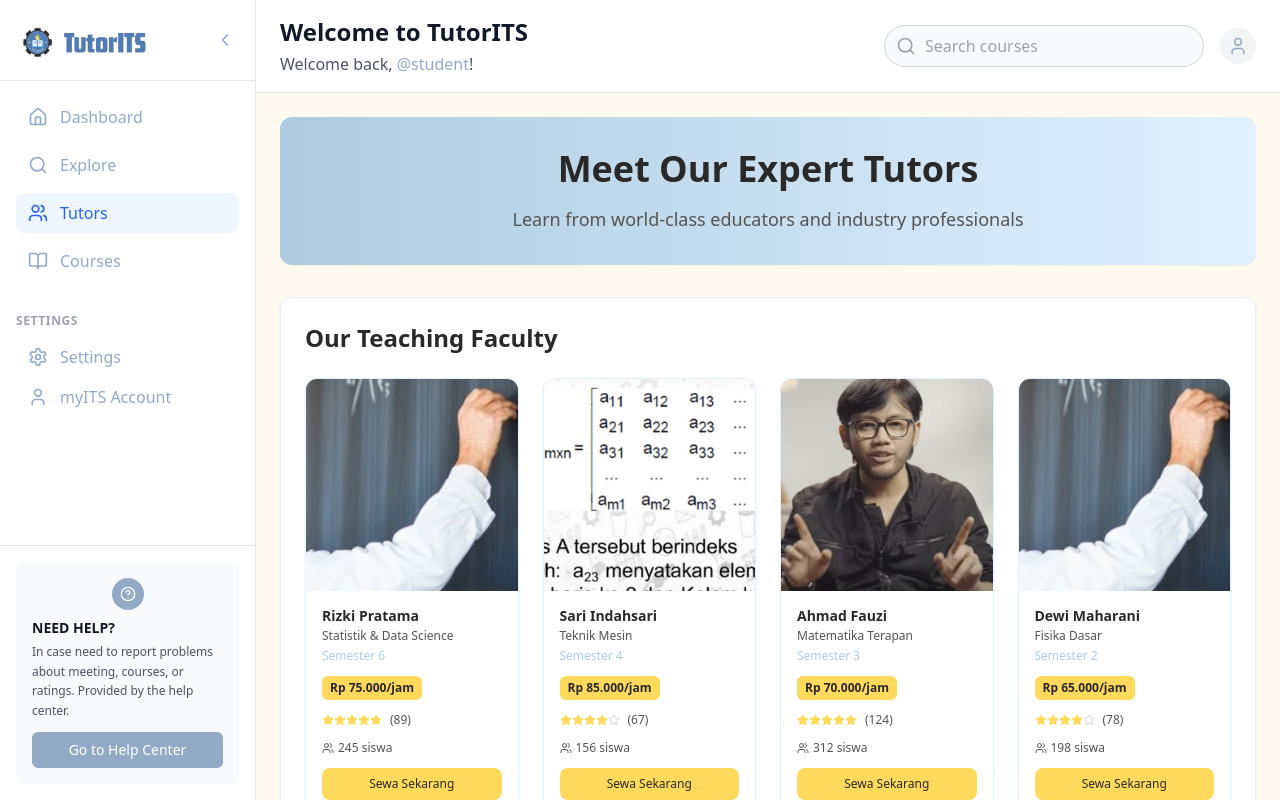
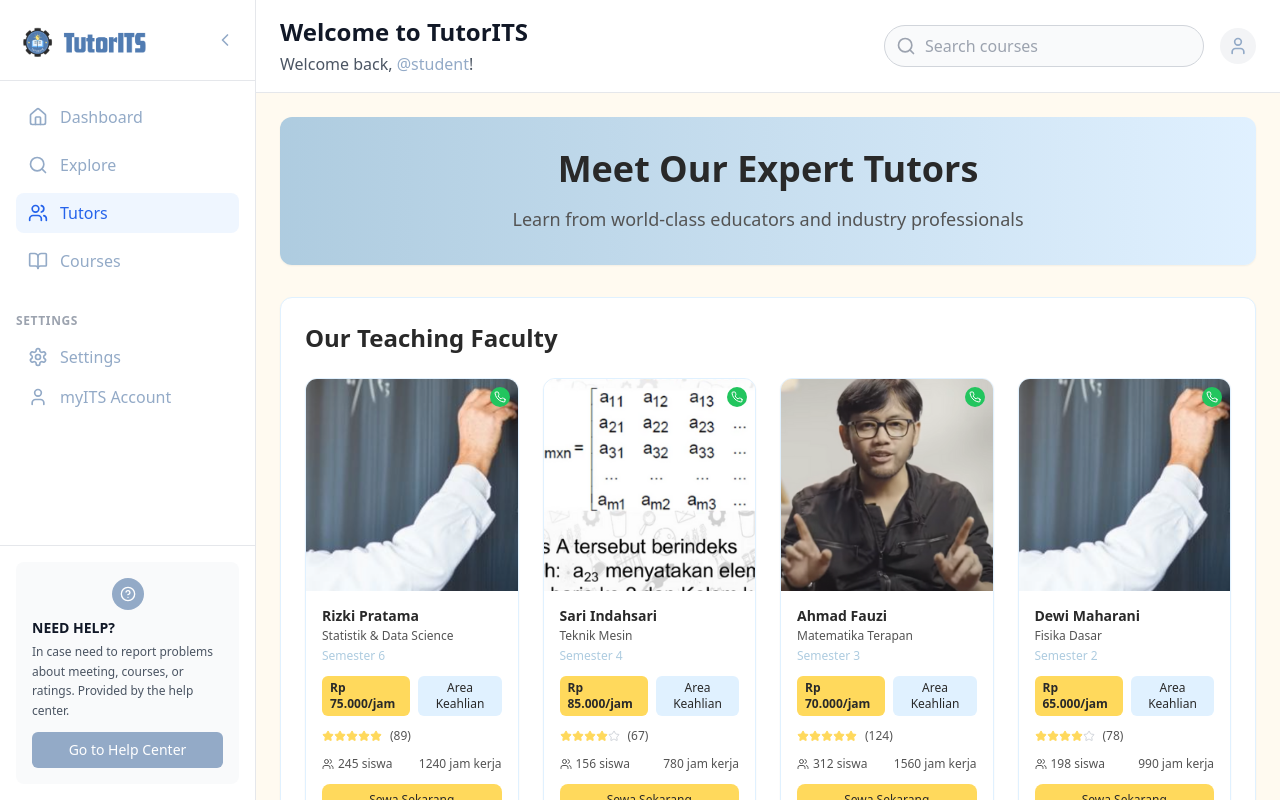
Before and after one commit to Shizuken/wibugogo-tutorits-57, a React (Vite) app: page /tutors in a window 1280 px wide. Built offline with nearby package versions, Linux system fonts and the light colour scheme.

Commit message:
Add tutor card enhancements
- Added WhatsApp logo.
- Added "Area of Expertise" button.
- Added "Hours Worked" display.

```diff
--- a/src/components/TutorCard.tsx
+++ b/src/components/TutorCard.tsx
@@ -1,5 +1,5 @@
 
-import { Star, Users, MessageSquare } from "lucide-react";
+import { Star, Users, MessageSquare, Phone } from "lucide-react";
 
 interface TutorCardProps {
   name: string;
@@ -10,18 +10,22 @@ interface TutorCardProps {
   rating: number;
   studentCount: number;
   reviewCount: number;
+  workingHours: number;
 }
 
-const TutorCard = ({ name, image, title, specialization, price, rating, studentCount, reviewCount }: TutorCardProps) => {
+const TutorCard = ({ name, image, title, specialization, price, rating, studentCount, reviewCount, workingHours }: TutorCardProps) => {
   return (
     <div className="bg-white rounded-xl border border-pastel-sky-blue shadow-sm hover:shadow-md transition-all duration-200 hover:scale-105 cursor-pointer overflow-hidden">
-      {/* Profile Image */}
-      <div className="aspect-square bg-cream-white overflow-hidden">
+      {/* Profile Image with WhatsApp */}
+      <div className="aspect-square bg-cream-white overflow-hidden relative">
         <img
           src={image}
           alt={name}
           className="w-full h-full object-cover hover:scale-110 transition-transform duration-300"
         />
+        <div className="absolute top-2 right-2 bg-green-500 rounded-full p-1">
+          <Phone size={12} className="text-white" />
+        </div>
       </div>
 
       {/* Content */}
@@ -33,9 +37,14 @@ const TutorCard = ({ name, image, title, specialization, price, rating, studentC
           <p className="text-xs text-scholarly-blue font-medium">{specialization}</p>
         </div>
 
-        {/* Price */}
-        <div className="bg-bright-mustard text-deep-navy text-xs font-semibold px-2 py-1 rounded-md inline-block">
-          {price}
+        {/* Price and Area of Expertise */}
+        <div className="flex gap-2">
+          <div className="bg-bright-mustard text-deep-navy text-xs font-semibold px-2 py-1 rounded-md">
+            {price}
+          </div>
+          <button className="bg-pastel-sky-blue text-deep-navy text-xs font-medium px-2 py-1 rounded-md hover:bg-scholarly-blue hover:text-white transition-colors">
+            Area Keahlian
+          </button>
         </div>
 
         {/* Rating */}
@@ -56,10 +65,13 @@ const TutorCard = ({ name, image, title, specialization, price, rating, studentC
           <span className="text-xs text-graphite-gray ml-1">({reviewCount})</span>
         </div>
 
-        {/* Student Count */}
-        <div className="flex items-center gap-1 text-xs text-graphite-gray">
-          <Users size={12} />
-          <span>{studentCount} siswa</span>
+        {/* Student Count and Working Hours */}
+        <div className="flex items-center justify-between text-xs text-graphite-gray">
+          <div className="flex items-center gap-1">
+            <Users size={12} />
+            <span>{studentCount} siswa</span>
+          </div>
+          <span>{workingHours} jam kerja</span>
         </div>
 
         {/* Hire Now Button */}
--- a/src/pages/Dashboard.tsx
+++ b/src/pages/Dashboard.tsx
@@ -22,7 +22,8 @@ const Dashboard = () => {
       price: "Rp 80.000/jam",
       rating: 5,
       studentCount: 245,
-      reviewCount: 89
+      reviewCount: 89,
+      workingHours: 1240
     },
     {
       name: "Sari Indahsari",
@@ -32,7 +33,8 @@ const Dashboard = () => {
       price: "Rp 85.000/jam",
       rating: 4,
       studentCount: 156,
-      reviewCount: 67
+      reviewCount: 67,
+      workingHours: 780
     },
     {
       name: "Ahmad Fauzi",
@@ -42,7 +44,8 @@ const Dashboard = () => {
       price: "Rp 75.000/jam",
       rating: 5,
       studentCount: 312,
-      reviewCount: 124
+      reviewCount: 124,
+      workingHours: 1560
     }
   ];
 
@@ -84,6 +87,7 @@ const Dashboard = () => {
                     rating={tutor.rating}
                     studentCount={tutor.studentCount}
                     reviewCount={tutor.reviewCount}
+                    workingHours={tutor.workingHours}
                   />
                 ))}
               </div>
--- a/src/pages/Tutors.tsx
+++ b/src/pages/Tutors.tsx
@@ -13,7 +13,8 @@ const Tutors = () => {
       price: "Rp 75.000/jam",
       rating: 5,
       studentCount: 245,
-      reviewCount: 89
+      reviewCount: 89,
+      workingHours: 1240
     },
     {
       name: "Sari Indahsari",
@@ -23,7 +24,8 @@ const Tutors = () => {
       price: "Rp 85.000/jam",
       rating: 4,
       studentCount: 156,
-      reviewCount: 67
+      reviewCount: 67,
+      workingHours: 780
     },
     {
       name: "Ahmad Fauzi",
@@ -33,7 +35,8 @@ const Tutors = () => {
       price: "Rp 70.000/jam",
       rating: 5,
       studentCount: 312,
-      reviewCount: 124
+      reviewCount: 124,
+      workingHours: 1560
     },
     {
       name: "Dewi Maharani",
@@ -43,7 +46,8 @@ const Tutors = () => {
       price: "Rp 65.000/jam",
       rating: 4,
       studentCount: 198,
-      reviewCount: 78
+      reviewCount: 78,
+      workingHours: 990
     },
     {
       name: "Budi Santoso",
@@ -53,7 +57,8 @@ const Tutors = () => {
       price: "Rp 95.000/jam",
       rating: 5,
       studentCount: 423,
-      reviewCount: 156
+      reviewCount: 156,
+      workingHours: 2115
     },
     {
       name: "Nia Ramadhani",
@@ -63,7 +68,8 @@ const Tutors = () => {
       price: "Rp 60.000/jam",
       rating: 4,
       studentCount: 167,
-      reviewCount: 92
+      reviewCount: 92,
+      workingHours: 835
     },
     {
       name: "Dimas Prasetyo",
@@ -73,7 +79,8 @@ const Tutors = () => {
       price: "Rp 80.000/jam",
       rating: 5,
       studentCount: 134,
-      reviewCount: 56
+      reviewCount: 56,
+      workingHours: 670
     },
     {
       name: "Fitri Handayani",
@@ -83,7 +90,8 @@ const Tutors = () => {
       price: "Rp 90.000/jam",
       rating: 4,
       studentCount: 289,
-      reviewCount: 98
+      reviewCount: 98,
+      workingHours: 1445
     },
     {
       name: "Arief Wibowo",
@@ -93,7 +101,8 @@ const Tutors = () => {
       price: "Rp 75.000/jam",
       rating: 5,
       studentCount: 356,
-      reviewCount: 134
+      reviewCount: 134,
+      workingHours: 1780
     },
     {
       name: "Maya Sari",
@@ -103,7 +112,8 @@ const Tutors = () => {
       price: "Rp 70.000/jam",
       rating: 4,
       studentCount: 187,
-      reviewCount: 71
+      reviewCount: 71,
+      workingHours: 935
     },
     {
       name: "Hendri Gunawan",
@@ -113,7 +123,8 @@ const Tutors = () => {
       price: "Rp 85.000/jam",
       rating: 5,
       studentCount: 234,
-      reviewCount: 87
+      reviewCount: 87,
+      workingHours: 1170
     },
     {
       name: "Anisa Putri",
@@ -123,7 +134,8 @@ const Tutors = () => {
       price: "Rp 80.000/jam",
       rating: 4,
       studentCount: 123,
-      reviewCount: 45
+      reviewCount: 45,
+      workingHours: 615
     }
   ];
 
@@ -155,6 +167,7 @@ const Tutors = () => {
                      rating={tutor.rating}
                      studentCount={tutor.studentCount}
                      reviewCount={tutor.reviewCount}
+                     workingHours={tutor.workingHours}
                    />
                  ))}
               </div>
```
